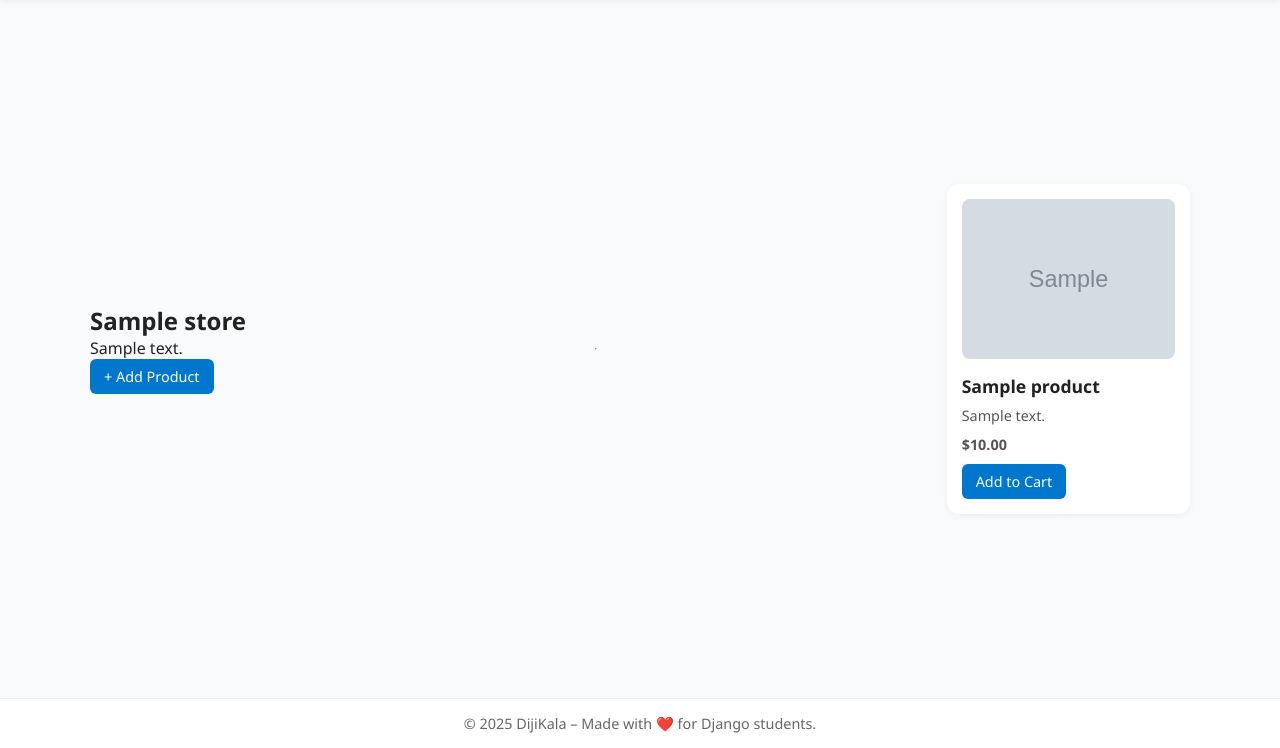
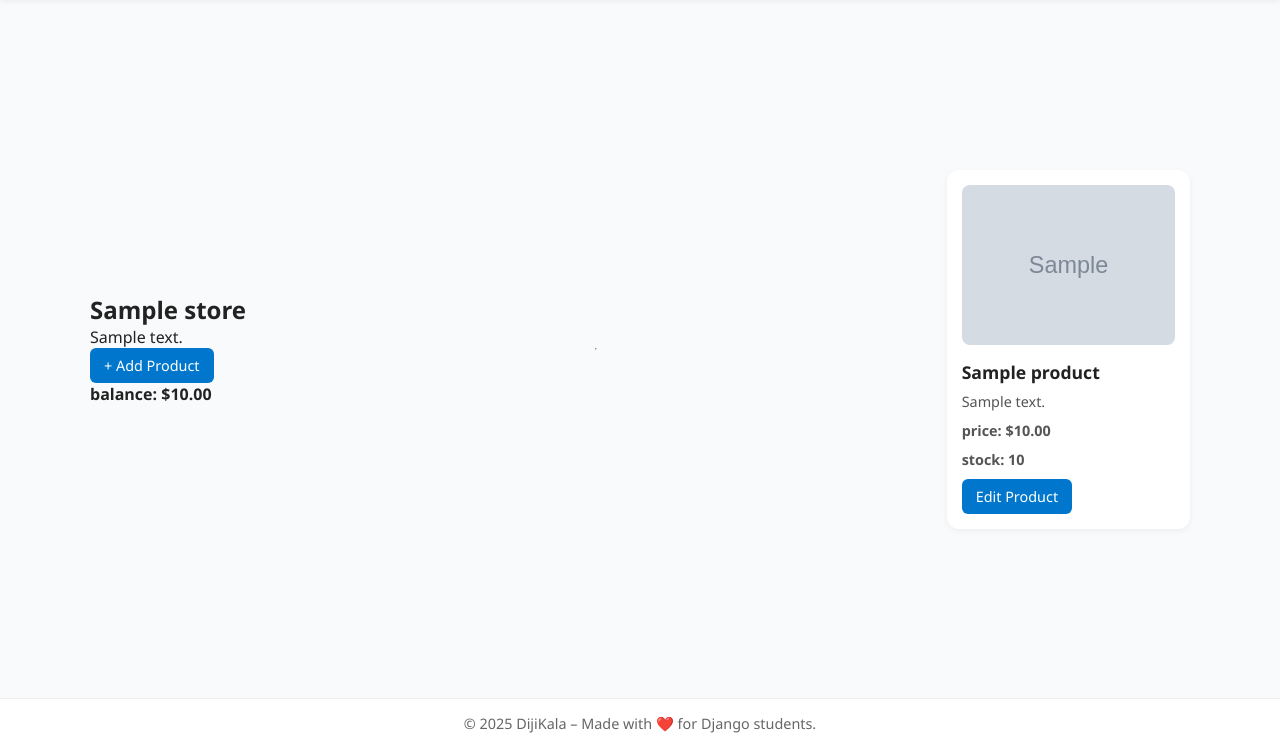
Before and after one commit to SOLMAZ-SALEHZADEH/Digikala, a Django app: page /stores/1/store_detail/ in a window 1280 px wide. Shown: the part 52-800 px from the top of the page. Run offline with Django 5.2, Linux system fonts and the light colour scheme; a user stored in the database is signed in; tables that the repository leaves empty hold one stand-in row (values such as "Sample post"); grey boxes marked "Sample" are stand-in pictures.

Commit message:
fix balance for seller and customer

```diff
--- a/stores/forms.py
+++ b/stores/forms.py
@@ -21,7 +21,7 @@ class ProductForm(forms.ModelForm):
         # it sets that forms works with Product model
         model= Product
         # مشخص می‌کند  چه فیلدهایی در فرم نمایش داده شود
-        fields= ['name','price','description','image']
+        fields= ['name','price','description','image','stock']
         # django uses Textarea by default for textfield attr we just wan to set lines to 4
         widgets = {
             'description': forms.Textarea(attrs={'rows': 4}),
--- a/stores/models.py
+++ b/stores/models.py
@@ -25,5 +25,6 @@ class Product(models.Model):
     image=models.ImageField(upload_to='products-avatars/',blank=True,null=True)
     store=models.ForeignKey(Store, on_delete=models.CASCADE)
     created_at=models.DateTimeField(auto_now_add=True)
+    stock=models.IntegerField(default=0)
     def __str__(self):
         return self.name
--- a/stores/urls.py
+++ b/stores/urls.py
@@ -7,4 +7,5 @@ urlpatterns = [
     path('<int:store_id>/create_product/', create_Product_view, name='create_product'),
     path('<int:store_id>/store_detail/', store_detail_view, name='store_detail'),
     path('', stores_view, name='stores'),
+    path('<int:store_id>/edit_product/<int:product_id>/', edit_product_view, name='edit_product'),
 ]
--- a/stores/views.py
+++ b/stores/views.py
@@ -1,4 +1,4 @@
-from django.shortcuts import render, redirect
+from django.shortcuts import get_object_or_404, render, redirect
 from django.contrib.auth.decorators import login_required
 from accounts.models import SellerProfile
 from stores.forms import ProductForm, StoreForm
@@ -49,6 +49,7 @@ def create_Product_view(request,store_id):
             description= form.cleaned_data['description']
             price= form.cleaned_data['price']
             image= form.cleaned_data['image']
+            stock = form.cleaned_data['stock']
             seller_profile = SellerProfile.objects.get(user=request.user)
             store = Store.objects.get(
             id=store_id,
@@ -60,6 +61,7 @@ def create_Product_view(request,store_id):
                 description=description,
                 price=price,
                 image=image,
+                stock=stock,
                 store=store)
             messages.success(request, f'product {name} has created successfully')
             return redirect('store_detail', store_id=store.id)
@@ -69,6 +71,46 @@ def create_Product_view(request,store_id):
         # create an empty form
         form= ProductForm()
     return render(request, 'create_product.html', {'form':form})
+
+@login_required
+def edit_product_view(request, store_id, product_id):
+
+    product = get_object_or_404(
+        Product,
+        id=product_id,
+        store_id=store_id,
+        store__owner__user=request.user
+    )
+
+    if request.method == 'POST':
+        form = ProductForm(request.POST, request.FILES, instance=product)
+
+        if form.is_valid():
+            product.name = form.cleaned_data['name']
+            product.price = form.cleaned_data['price']
+            product.description = form.cleaned_data['description']
+            product.image = form.cleaned_data['image']
+            product.stock = form.cleaned_data['stock']
+
+            product.save()
+
+            messages.success(
+                request,
+                f'Product {product.name} updated successfully!'
+            )
+            return redirect('store_detail', store_id=store_id)
+
+        else:
+            messages.error(request, 'Please fill the fields correctly.')
+
+    else:
+        form = ProductForm(instance=product)
+
+    return render(request, 'create_product.html', {
+        'form': form,
+        'product': product,
+        'title': 'Edit Product'
+    })
 
 @login_required
 def store_detail_view(request,store_id):
--- a/templates/store_detail.html
+++ b/templates/store_detail.html
@@ -9,6 +9,7 @@
 
     {% if user == store.owner.user %}
         <a href="{% url 'create_product' store.id %}" class="btn">+ Add Product</a>
+        <p><strong>balance: ${{ store.balance }}</strong></p>
     {% endif %}
 </div>
 
@@ -24,11 +25,13 @@
             {% endif %}
             <h3>{{ product.name }}</h3>
             <p>{{ product.description|truncatewords:12 }}</p>
-            <p><strong>${{ product.price }}</strong></p>
+            <p><strong>price: ${{ product.price }}</strong></p>
+            <p><strong>stock: {{ product.stock }}</strong></p>
 
             {% if user.is_authenticated %}
-                <a href="#" class="btn">Add to Cart</a>
-                {% comment %} <a href="{% url 'add_to_cart' product.id %}" class="btn">Add to Cart</a> {% endcomment %}
+            <a href="{% url 'edit_product' store.id product.id %}" class="btn">
+                Edit Product
+            </a>
             {% else %}
                 <p><a href="{% url 'login' %}">Login to Buy</a></p>
             {% endif %}
```
Also changed, not shown: orders/views.py (+24 -7 lines), templates/create_product.html (+21 -3 lines), templates/home.html (+21 -3 lines), stores/migrations/0003_product_stock.py (added).
